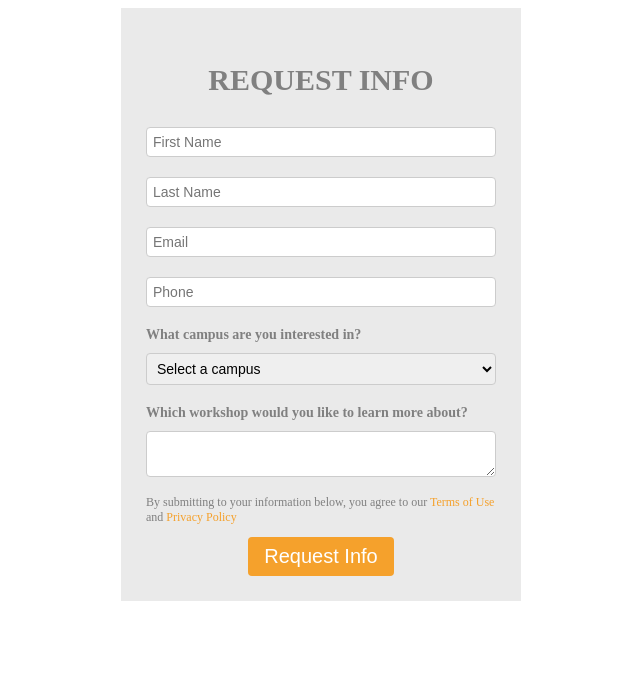
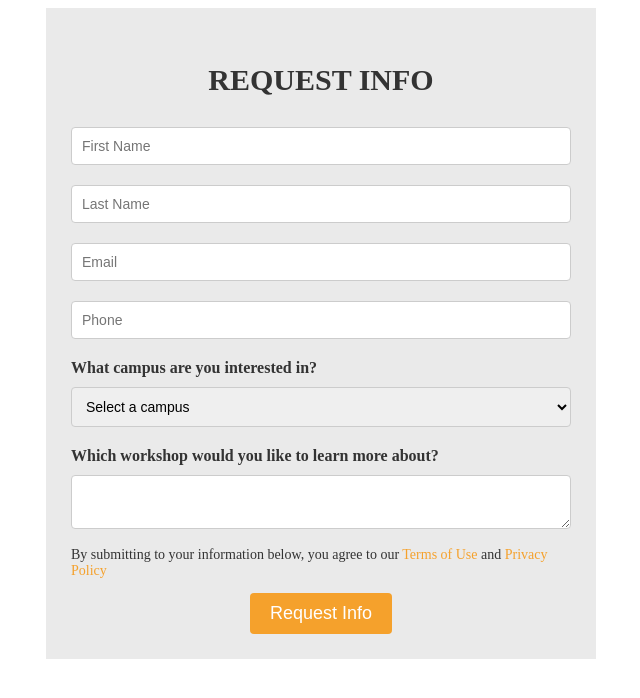
Before and after one commit to jmeegan2/Term_Project_Angular_rebased, an Angular app in the folder term_project_Angular/: page / in a window 1280 px wide. Shown: the top 698 px of the page, without its empty margins (319-959 px from the left). Built offline with nearby package versions, Linux system fonts and the light colour scheme.

Commit message:
requestInfoForm css changes

```diff
--- a/term_project_Angular/src/app/admin/admin.component.css
+++ b/term_project_Angular/src/app/admin/admin.component.css
@@ -62,3 +62,7 @@ body {
 .delete-button:hover {
   background-color: #a14216;
 }
+
+td {
+  font-size: 16px;
+}
--- a/term_project_Angular/src/app/request-info/request-info.component.css
+++ b/term_project_Angular/src/app/request-info/request-info.component.css
@@ -1,9 +1,11 @@
+/* Adjusted styles for better screen appearance */
+
 .form-group {
   margin-bottom: 20px;
 }
 
 label {
-    font-size: 14px;
+  font-size: 16px; /* Increased font size for better visibility */
   font-weight: bold;
   display: block;
   padding-bottom: 10px;
@@ -15,7 +17,7 @@
 textarea,
 select {
   width: 100%;
-    padding: 6px;
+  padding: 10px; /* Increased padding for better spacing */
   font-size: 14px;
   border: 1px solid #ccc;
   border-radius: 4px;
@@ -29,28 +31,27 @@
 }
 
 .btn-primary {
-    font-size: 20px;
+  font-size: 18px; /* Slightly reduced font size for better proportion */
   background-color: #f5a12c;
   color: #fff;
   border: none;
-    padding: 8px 16px;
+  padding: 10px 20px; /* Increased padding for better spacing */
   border-radius: 4px;
   cursor: pointer;
   display: block; /* Add this line to make the button a block-level element */
   margin: 0 auto; /* Add this line to center the button horizontally */
 }
 
-
 .btn-primary:hover {
   background-color: #0056b3;
 }
 
 form {
-    color: gray;
+  color: #333; /* Adjusted text color for better contrast */
   background-color: #eaeaea;
-    max-width: 350px;
+  max-width: 500px; /* Specify a maximum width for the form */
   margin: 0 auto;
-    padding:25px;
+  padding: 25px;
 }
 
 body {
@@ -63,6 +64,6 @@
 }
 
 p {
-    font-size: 12px;
+  font-size: 14px; /* Increased font size for better readability */
   margin-top: -6px;
 }
```
Lines whose indentation alone changed are shown as unchanged.
